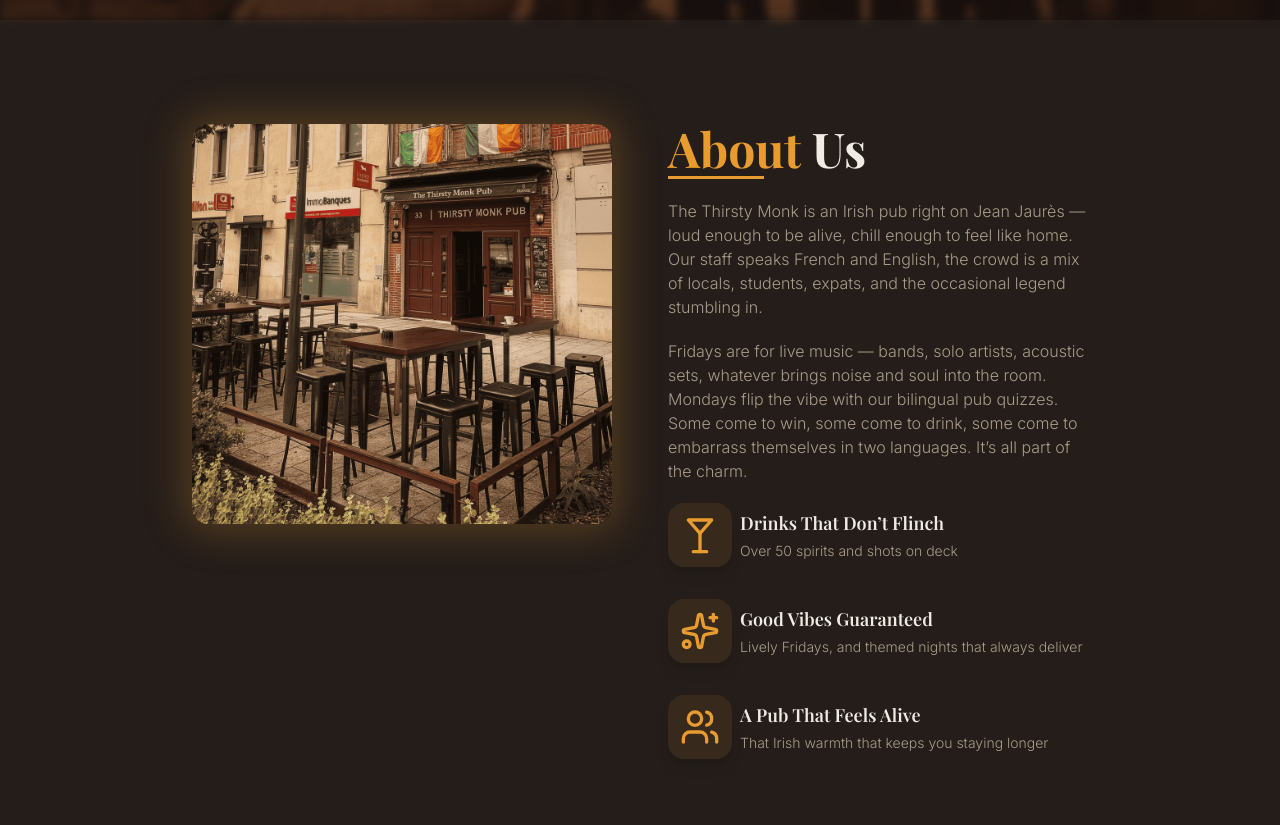
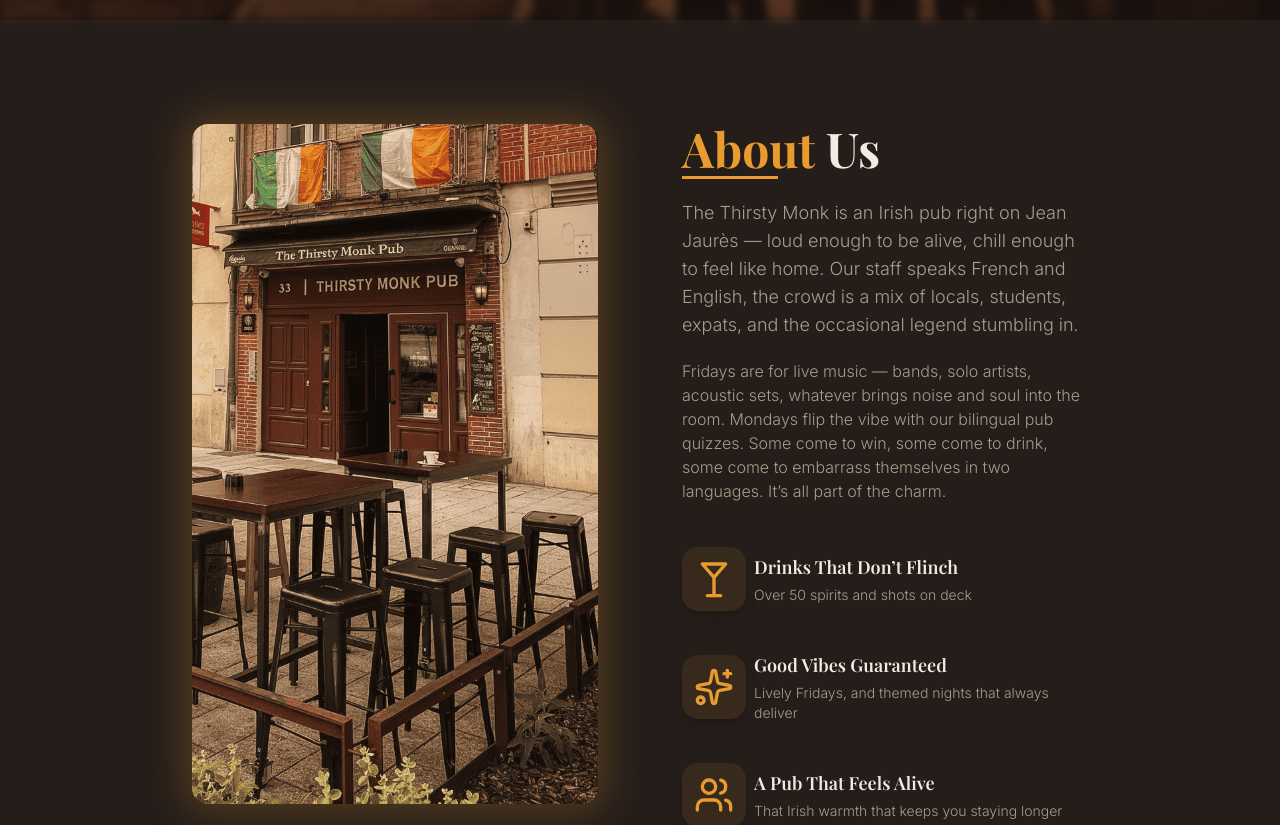
Before and after one commit to shrpz0/TheThirstyMonk, a React (Vite) app: page / in a window 1280 px wide. Shown: the part 780-1605 px from the top of the page. Built offline with nearby package versions, Linux system fonts and the light colour scheme.

Commit message:
Tweaks for big screens

```diff
--- a/src/components/About.jsx
+++ b/src/components/About.jsx
@@ -5,8 +5,8 @@ import { motion } from 'motion/react'
 function About() {
     const { t } = useTranslation()
     return (
-      <section id='about' className='md:min-h-110vh grid grid-cols-1 grid-rows-1 lg:grid-cols-2 gap-8 md:gap-14 bg-[#241d1a] px-8 xs:px-12 md:px-[15%] py-24 md:py-[13vh] select-none'>
-          <div className='rounded-2xl md:rounded:3xl overflow-hidden  shadow-[0_0_40px_8px_rgba(232,156,48,0.25)] max-h-[400px]'>
+      <section id='about' className='md:min-h-[110vh] grid grid-cols-1 grid-rows-1 lg:grid-cols-2 gap-8 md:gap-14 xl:gap-21 bg-[#241d1a] px-8 xs:px-12 md:px-[15%] py-24 md:py-[13vh] select-none'>
+          <div className='rounded-2xl md:rounded:3xl overflow-hidden  shadow-[0_0_40px_8px_rgba(232,156,48,0.25)] max-h-[400px] md:max-h-[85vh]'>
               <img src="assets/outside-view.png" className='w-full h-full object-cover object-right' />
           </div>
 
@@ -21,9 +21,9 @@ function About() {
                   <h2 className='text-[#e89c30] text-4xl md:text-5xl'>{t("navAbout")} <span className='text-[#f0ece5]'>{t("aboutUs")}</span></h2>
                   <div className='w-24 bg-[#e89c30] h-[3px]'></div>
               </div>)}
-              <p className='text-[#a89c8a] text-md'>{t("aboutParagraph")}</p>
+              <p className='text-[#a89c8a] text-md xl:text-lg'>{t("aboutParagraph")}</p>
               <p className='text-[#a89c8a] text-md'>{t("aboutParagraph2")}</p>
-              <div className='flex flex-col gap-5 xl:gap-8'>
+              <div className='flex flex-col gap-5 xl:gap-10 xl:mt-6'>
                   <div className='flex flex-row gap-2 items-center hover:translate-x-2 transition-all duration-300 group'>
                       <div className="w-16  aspect-square rounded-2xl bg-[#38291d] grid place-items-center overflow-hidden shadow-lg text-[#e89c30] group-hover:text-[#38291d] group-hover:bg-[#e89c30] transition-all duration-300">
                           <Martini size={40} />
```
